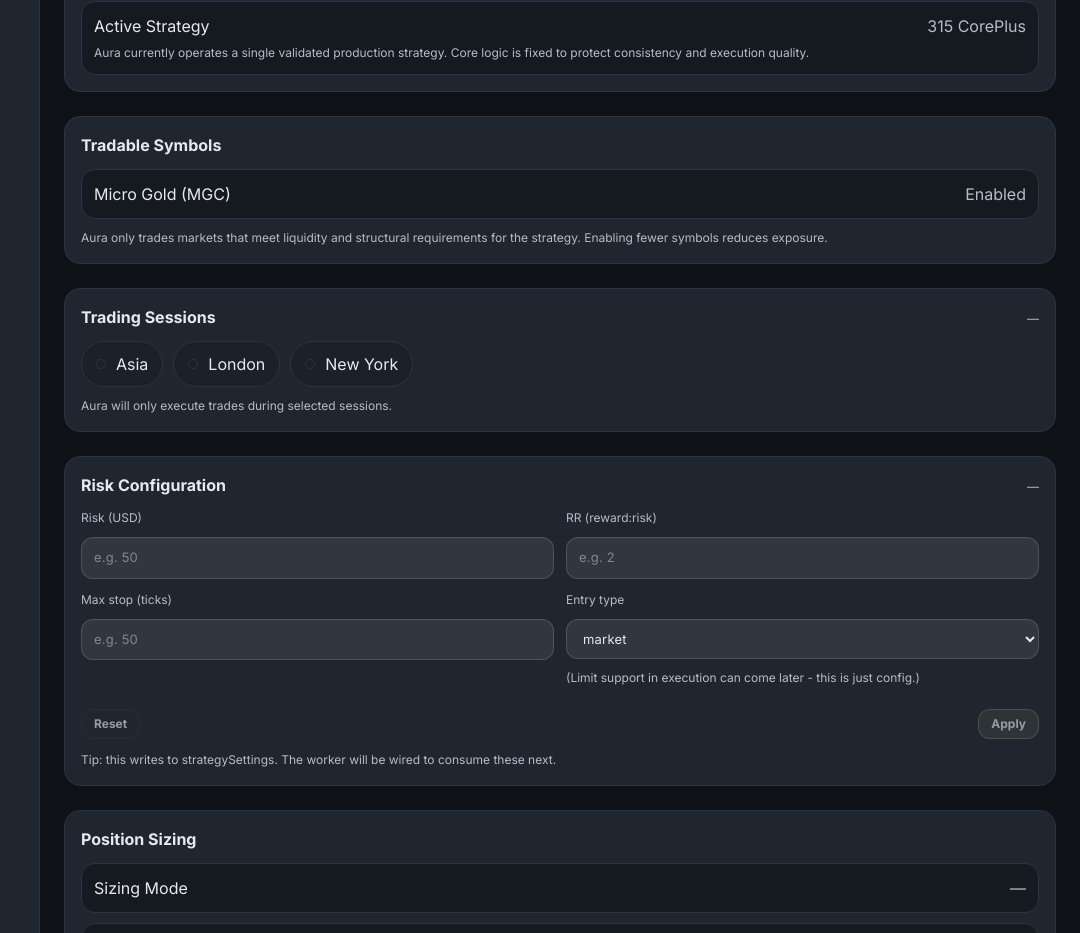
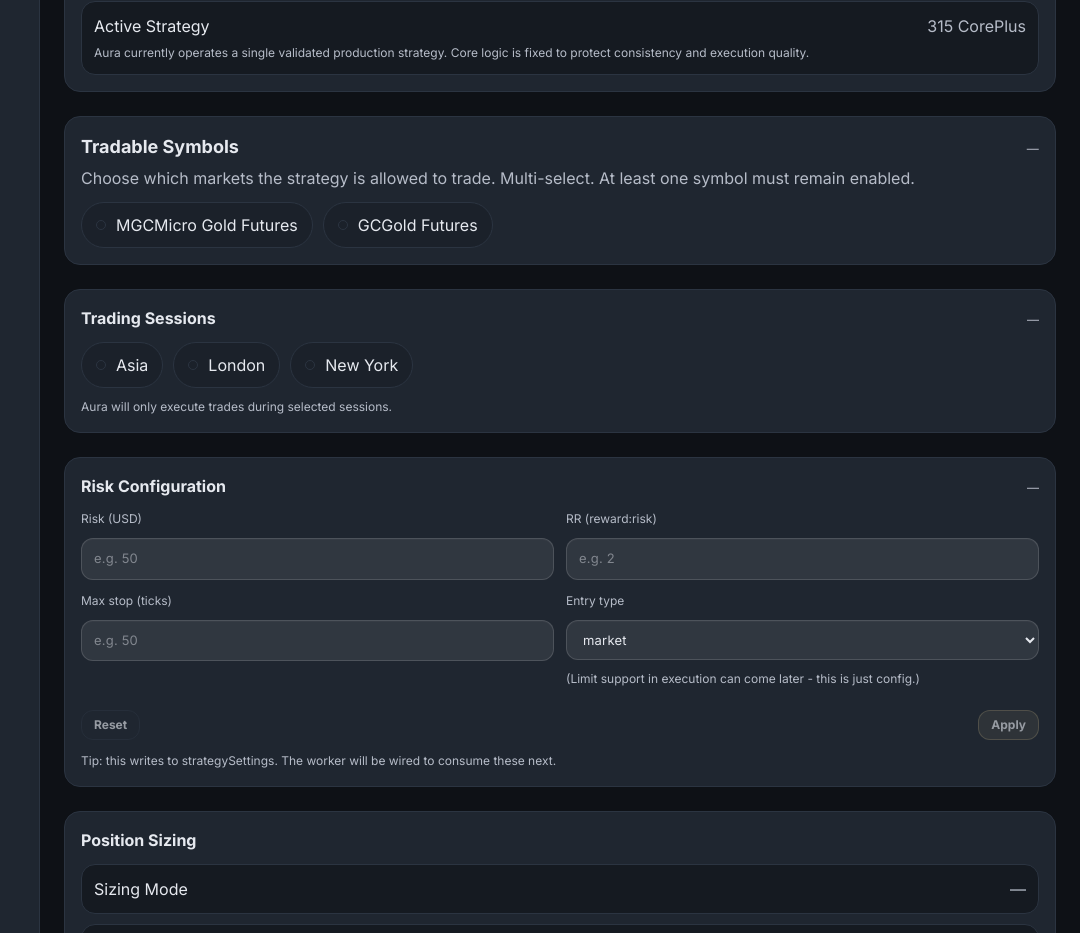
Before and after one commit to becspage-arch/aura, a Next.js app: page /app/strategy in a window 1280 px wide. Shown: the part 780-1713 px from the top of the page, without its empty margins (200-1280 px from the left). Built offline with nearby package versions, Linux system fonts and the light colour scheme; no server answers.

Commit message:
Strategy

```diff
--- a/src/app/app/strategy/page.tsx
+++ b/src/app/app/strategy/page.tsx
@@ -327,21 +327,95 @@ export default function StrategyPage() {
         </div>
       </section>
 
-      {/* Symbols */}
+      {/* =========================
+          Tradable Symbols
+        ========================= */}
       <section className="aura-card">
-        <div className="aura-card-title">Tradable Symbols</div>
-
-        <div className="aura-mt-12 aura-grid-gap-10">
-          <div className="aura-card-muted aura-row-between">
-            <span>Micro Gold (MGC)</span>
-            <span className="aura-muted">Enabled</span>
+        <div className="aura-row-between">
+          <div>
+            <div className="aura-card-title" style={{ fontSize: 18 }}>
+              Tradable Symbols
+            </div>
+            <div className="aura-muted aura-mt-6">
+              Choose which markets the strategy is allowed to trade. Multi-select. At
+              least one symbol must remain enabled.
+            </div>
           </div>
 
-          <p className="aura-muted aura-text-xs">
-            Aura only trades markets that meet liquidity and structural
-            requirements for the strategy. Enabling fewer symbols reduces
-            exposure.
-          </p>
+          <div className="aura-right">
+            <div className="aura-stat-label">
+              {(current?.symbols?.length ?? 0) > 0
+                ? current!.symbols.join(", ")
+                : "—"}
+            </div>
+          </div>
+        </div>
+
+        <div className="aura-mt-12">
+          {(() => {
+            const AVAILABLE_SYMBOLS: Array<{
+              key: string;
+              label: string;
+              sublabel: string;
+            }> = [
+              { key: "MGC", label: "MGC", sublabel: "Micro Gold Futures" },
+              { key: "GC", label: "GC", sublabel: "Gold Futures" },
+            ];
+
+            const selected = current?.symbols ?? [];
+            const on = (k: string) => selected.includes(k);
+
+            const toggle = async (k: string) => {
+              if (!current) return;
+
+              const next = on(k) ? selected.filter((s) => s !== k) : [...selected, k];
+
+              // Guardrail: never allow empty selection
+              if (next.length === 0) return;
+
+              await patchStrategySettings({ symbols: next });
+            };
+
+            return (
+              <div className="aura-pill-group">
+                {AVAILABLE_SYMBOLS.map((sym) => {
+                  const isOn = on(sym.key);
+                  const disabled =
+                    !current ||
+                    saving ||
+                    (isOn && selected.length === 1); // prevent turning off last enabled
+
+                  return (
+                    <button
+                      key={sym.key}
+                      type="button"
+                      className="aura-pill-toggle"
+                      aria-pressed={isOn}
+                      disabled={disabled}
+                      onClick={() => toggle(sym.key)}
+                      title={
+                        !current
+                          ? "Loading…"
+                          : saving
+                          ? "Saving…"
+                          : isOn && selected.length === 1
+                          ? "At least one symbol must remain enabled."
+                          : undefined
+                      }
+                    >
+                      <span className="aura-pill-indicator" />
+                      <span className="aura-pill-toggle__stack">
+                        <span>{sym.label}</span>
+                        <span className="aura-pill-toggle__sublabel">
+                          {sym.sublabel}
+                        </span>
+                      </span>
+                    </button>
+                  );
+                })}
+              </div>
+            );
+          })()}
         </div>
       </section>
 
--- a/src/components/live-control/RiskSettingsCard.tsx
+++ b/src/components/live-control/RiskSettingsCard.tsx
@@ -199,7 +199,7 @@ export function RiskSettingsCard() {
         <div className="aura-form-2col">
           {/* Risk USD */}
           <div>
-            <div className="aura-muted aura-text-xs">Risk (USD)</div>
+            <div className="aura-muted aura-text-xs">Max Risk (USD)</div>
             <input
               className="aura-input aura-mt-10"
               inputMode="decimal"
```
